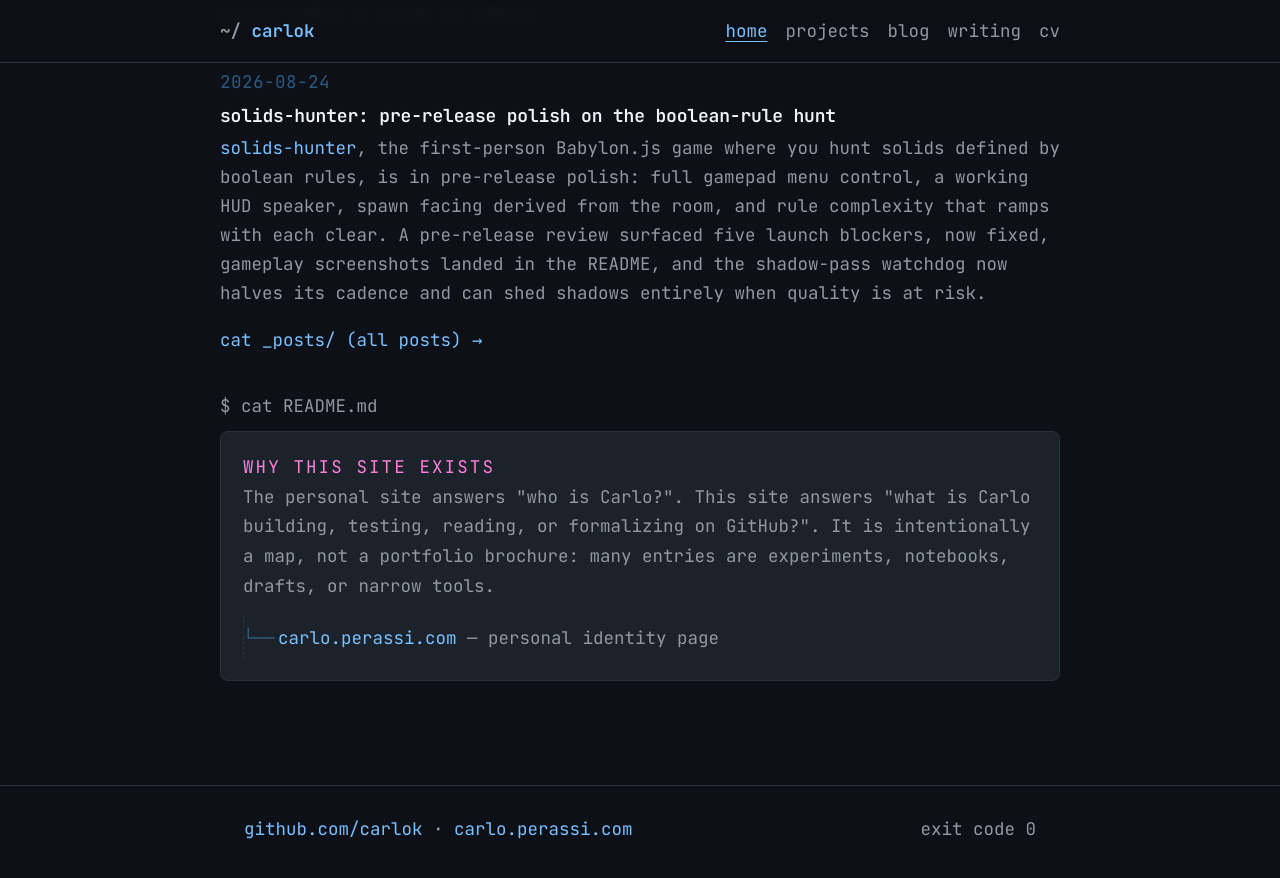
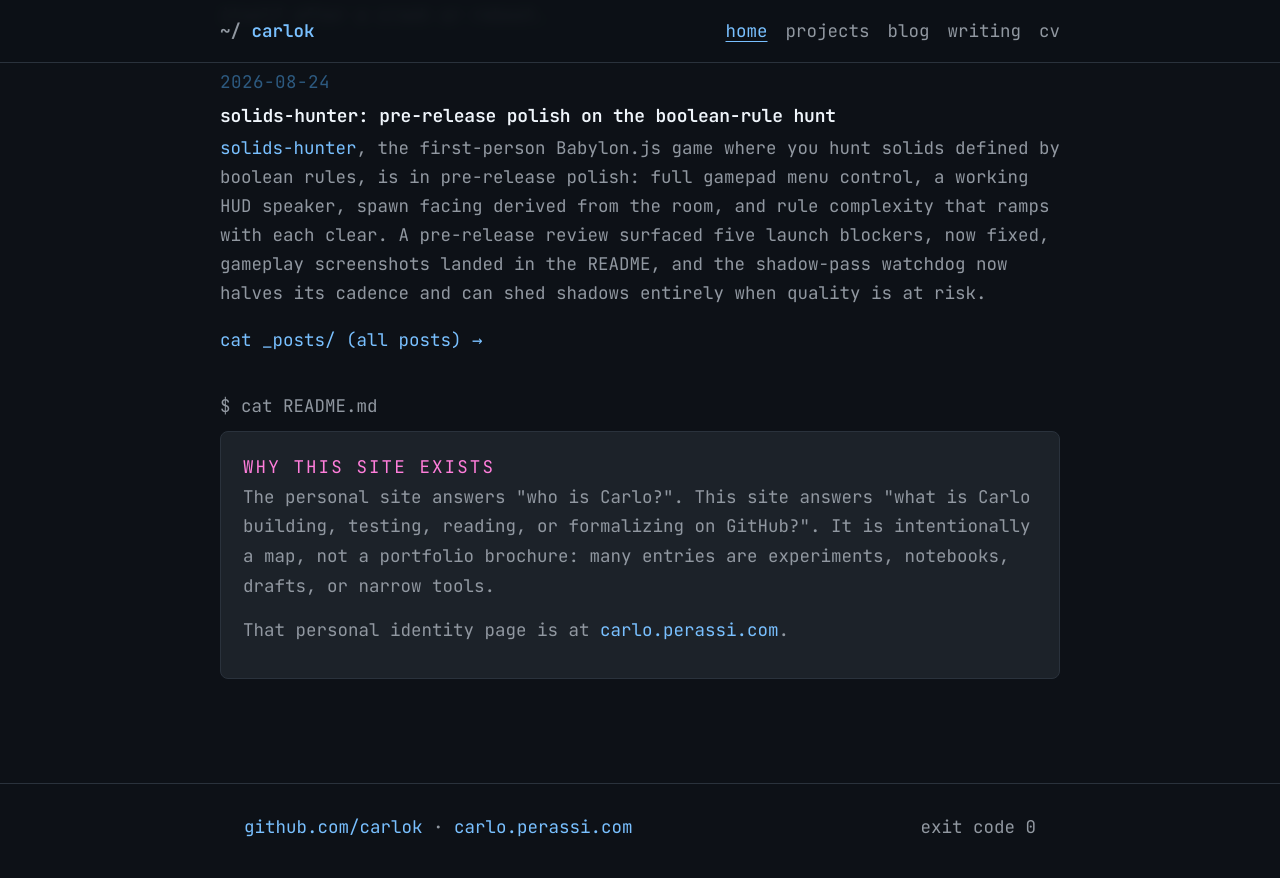
Before and after one commit to carlok/carlok.github.io, a Jekyll site: the page built from index.md, in a window 1280 px wide and 900 px high, scrolled down 1391 px. Shown: the top 878 px of the window. Built offline with Jekyll 4.4.1, drawn with Linux system fonts in a browser that asks for light colours.

Commit message:
content: make the lone link a sentence, not a one-item list
After trimming the "Why this site exists" list to a single entry it
rendered with an orphan └── connector. Reword as a closing sentence
that follows on from the paragraph above it.

Co-Authored-By: Claude Opus 5 <noreply@anthropic.com>

```diff
--- a/index.md
+++ b/index.md
@@ -56,7 +56,7 @@ permalink: /
     map, not a portfolio brochure: many entries are experiments, notebooks, drafts,
     or narrow tools.
   </p>
-  <ul class="tree">
-    <li><a href="https://carlo.perassi.com/">carlo.perassi.com</a> — personal identity page</li>
-  </ul>
+  <p>
+    That personal identity page is at <a href="https://carlo.perassi.com/">carlo.perassi.com</a>.
+  </p>
 </div>
```
